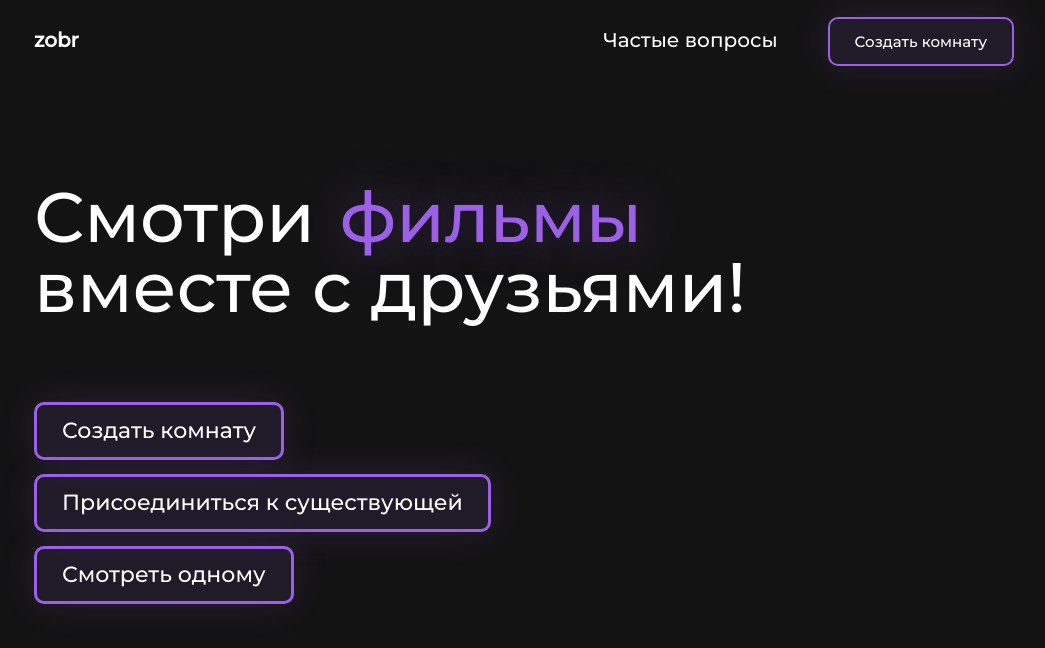
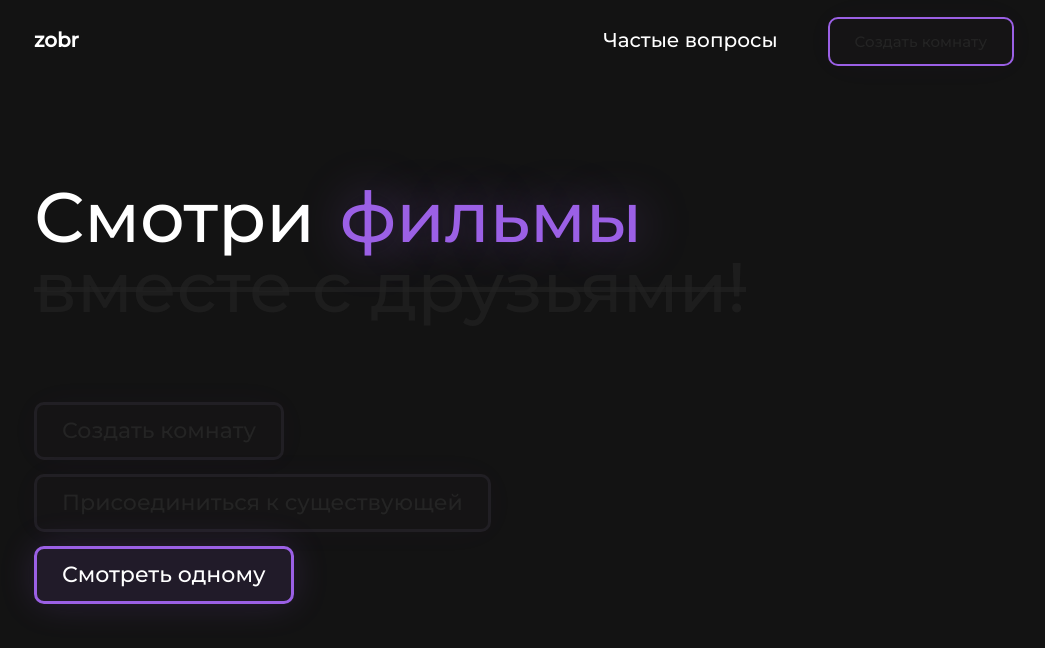
Before and after one commit to TePMo-Tapo4eK/zobr, a React (Create React App) app: page / in a window 1280 px wide. Shown: the top 648 px of the page, without its empty margins (116-1161 px from the left). Built offline with nearby package versions, Linux system fonts and the light colour scheme.

Commit message:
add button in modal-window and jokefurstpage)

```diff
--- a/src/components/FilmModal.js
+++ b/src/components/FilmModal.js
@@ -1,7 +1,7 @@
 import React from "react";
 import "./css-comp/film-modal.css";
 import img from "./images/1.jpg";
-import Slider from "./slider/slider";
+import { Link } from "react-router-dom";
 
 const FilmModal = ({ active, setActive }) => {
   return (
@@ -46,9 +46,9 @@ const FilmModal = ({ active, setActive }) => {
               </div>
             </div>
             <div className="film_btn">
-              <a className="btn" href="13-res.html">
+              <Link className="btn" to='/film'>
                 Выбрать фильм и создать комнату
-              </a>
+              </Link>
             </div>
           </div>
           </div>
--- a/src/components/MainPageContent.js
+++ b/src/components/MainPageContent.js
@@ -7,10 +7,10 @@ const MainPageContent = () => {
     <div className="main_page_content">
         <div className="page_text">
             <h1 className="title">Смотри <p className="title_p">фильмы</p></h1>
-            <p className="title">вместе с друзьями!</p>
+            <p className="title disabled-text">вместе с друзьями!</p>
             <ul className="page_btns">
-                <li><Link to='/create' className="btn">Создать комнату</Link></li>
-                <li><Link to='/join' className="btn">Присоединиться к существующей</Link></li>
+                <li><Link to='/create' className="btn disabled" >Создать комнату</Link></li>
+                <li><Link to='/join' className="btn disabled">Присоединиться к существующей</Link></li>
                 <li><Link to='/films'className="btn">Смотреть одному</Link></li>
             </ul>
         </div>
--- a/src/components/header.js
+++ b/src/components/header.js
@@ -11,7 +11,7 @@ const Header = () => {
         </div>
         <ul>
           <li><a className="link">Частые вопросы</a></li>
-          <li><Link className="btn" to="/create">Создать комнату</Link></li>
+          <li><Link className="btn disabled" to="/create">Создать комнату</Link></li>
         </ul>
       </div>
     </div>
--- a/src/pages/App.css
+++ b/src/pages/App.css
@@ -13,6 +13,20 @@
     -moz-box-shadow: 0px 0px 38px -3px rgba(155, 96, 229, 0.2);
     box-shadow: 0px 0px 38px -3px rgba(155, 96, 229, 0.2);
 }
+.disabled{
+    color: rgb(36, 36, 36);
+    pointer-events: none;
+   cursor: default;
+   border: 3px solid #211f24;
+    background-color: rgba(88, 76, 104, 0.03);
+    -webkit-box-shadow: 0px 0px 38px -3px rgba(155, 96, 229, 0.03);
+    -moz-box-shadow: 0px 0px 38px -3px rgba(155, 96, 229, 0.03);
+    box-shadow: 0px 0px 38px -3px rgba(155, 96, 229, 0.03);
+}
+.disabled-text{
+    text-decoration: line-through 5px;
+    color: rgba(34, 34, 34, 0.7);
+}
 .btn:hover {
     background-color: rgba(155, 96, 229, 0.3);
     transition-duration: 0.1s;
```
